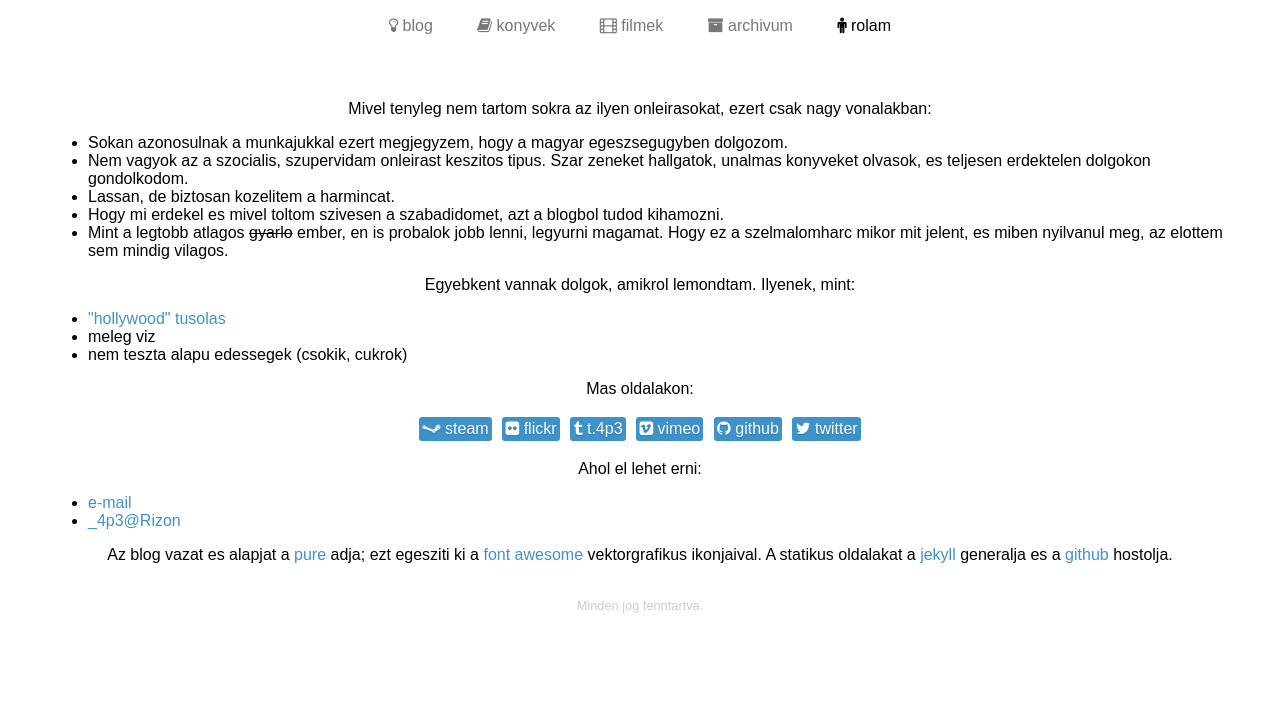
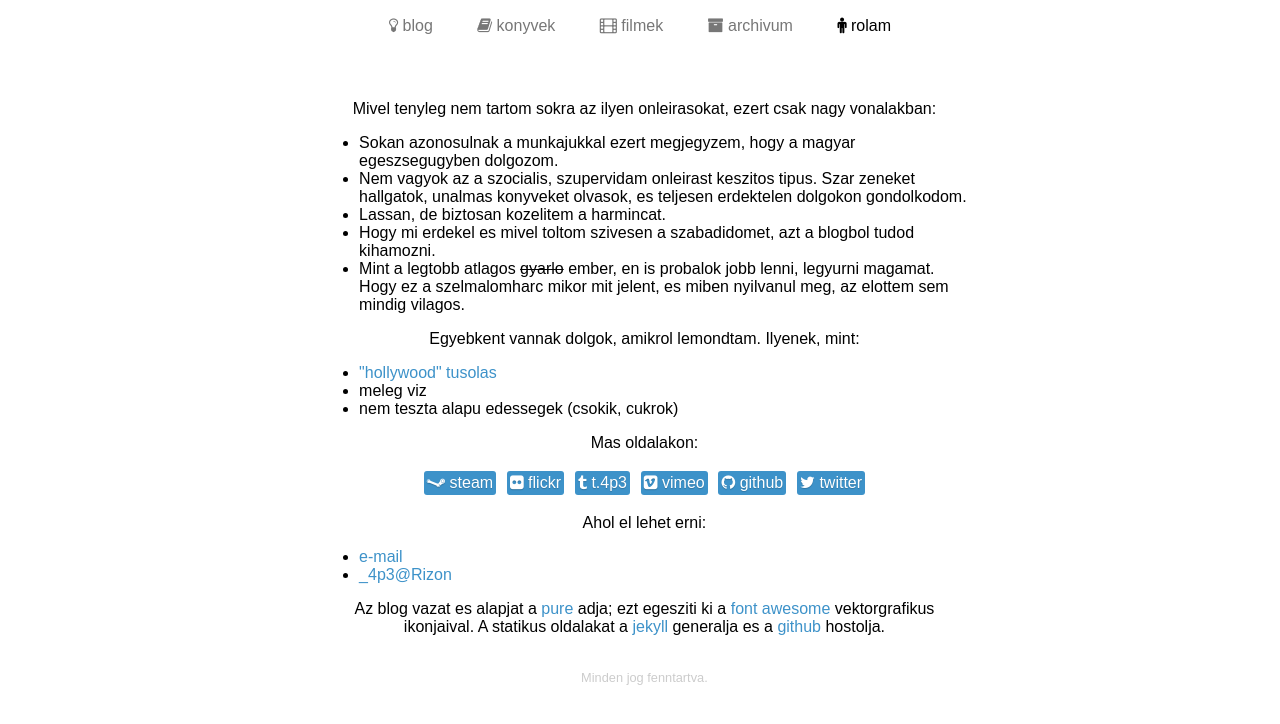
Before and after one commit to 4p3/4p3.github.io, a Jekyll site: the page built from rolam.html, in a window 1280 px wide. Shown: the top 724 px of the page. Built offline with Jekyll 4.4.1, drawn with Linux system fonts in a browser that asks for light colours; Markdown is read by kramdown in place of the engine named in the settings.

Commit message:
all updated to responsive grids

```diff
--- a/_layouts/archivum.html
+++ b/_layouts/archivum.html
@@ -83,7 +83,8 @@ title: archivum
 {% endif %}
 
 <div id="layout" class="pure-g">
-    <div class="content pure-u-1">
+    <div class="content pure-u-1-24 pure-u-md-5-24"><!-- left sidebar --></div>
+    <div class="content pure-u-1 pure-u-md-14-24">
         <div class="posts">
 
             {{ content }}
@@ -110,6 +111,7 @@ title: archivum
         </div>
 
     </div>
+    <div class="content pure-u-1-24 pure-u-md-5-24"><!-- right sidebar --></div>
 </div>
 </body>
 </html>
--- a/_layouts/filmek.html
+++ b/_layouts/filmek.html
@@ -83,7 +83,8 @@ title: mozgokepkultura
 {% endif %}
 
 <div id="layout" class="pure-g">
-    <div class="content pure-u-1">
+    <div class="content pure-u-1-24 pure-u-md-5-24"><!-- left sidebar --></div>
+    <div class="content pure-u-1 pure-u-md-14-24">
         <div class="posts">
 
             {{ content }}
@@ -110,6 +111,7 @@ title: mozgokepkultura
         </div>
 
     </div>
+    <div class="content pure-u-1-24 pure-u-md-5-24"><!-- right sidebar --></div>
 </div>
 </body>
 </html>
--- a/_layouts/konyvek.html
+++ b/_layouts/konyvek.html
@@ -83,7 +83,8 @@ title: olvasott szovegertes
 {% endif %}
 
 <div id="layout" class="pure-g">
-    <div class="content pure-u-1">
+    <div class="content pure-u-1-24 pure-u-md-5-24"><!-- left sidebar --></div>
+    <div class="content pure-u-1 pure-u-md-14-24">
         <div class="posts">
 
             {{ content }}
@@ -110,6 +111,7 @@ title: olvasott szovegertes
         </div>
 
     </div>
+    <div class="content pure-u-1-24 pure-u-md-5-24"><!-- right sidebar --></div>
 </div>
 </body>
 </html>
--- a/_layouts/post.html
+++ b/_layouts/post.html
@@ -40,7 +40,8 @@
 </div>
 
 <div id="layout" class="pure-g">
-    <div class="content pure-u-1">
+    <div class="content pure-u-1-24 pure-u-md-5-24"><!-- left sidebar --></div>
+    <div class="content pure-u-1 pure-u-md-14-24">
         <div class="posts">
 
             {{ content }}
@@ -53,6 +54,7 @@
         </div>
 
     </div>
+    <div class="content pure-u-1-24 pure-u-md-5-24"><!-- right sidebar --></div>
 </div>
 </body>
 </html>
--- a/_layouts/rolam.html
+++ b/_layouts/rolam.html
@@ -83,7 +83,8 @@ title: rolam
 {% endif %}
 
 <div id="layout" class="pure-g">
-    <div class="content pure-u-1">
+    <div class="content pure-u-1-24 pure-u-md-5-24"><!-- left sidebar --></div>
+    <div class="content pure-u-1 pure-u-md-14-24">
         <div class="posts">
 
             {{ content }}
@@ -110,6 +111,7 @@ title: rolam
         </div>
 
     </div>
+    <div class="content pure-u-1-24 pure-u-md-5-24"><!-- right sidebar --></div>
 </div>
 </body>
 </html>
```
